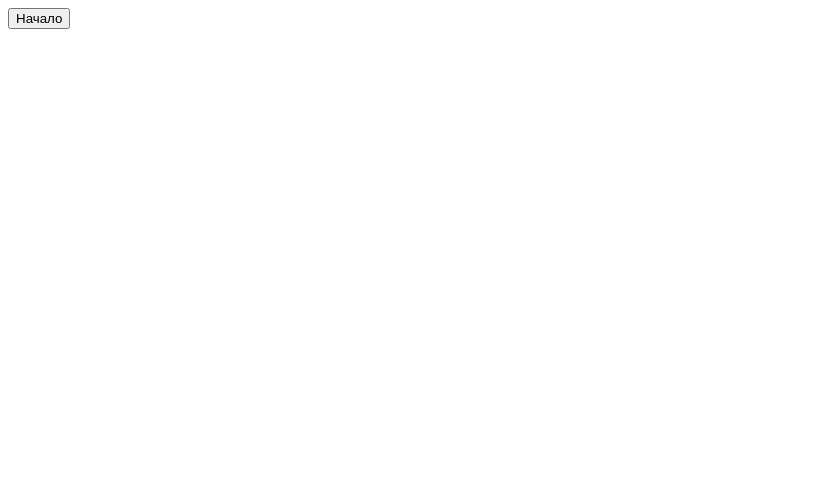
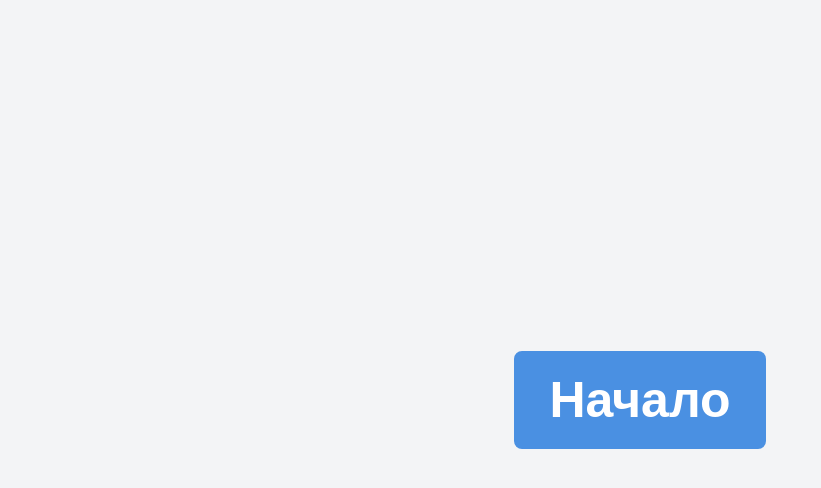
Before and after one commit to helennn123433/skanword_front, a Vue app: page /crossword in a window 1280 px wide. Shown: the top 488 px of the page, without its empty margins (0-821 px from the left). Built offline with nearby package versions, Linux system fonts and the light colour scheme.

Commit message:
add so much styles

```diff
--- a/public/index.html
+++ b/public/index.html
@@ -4,6 +4,9 @@
     <meta charset="utf-8">
     <meta http-equiv="X-UA-Compatible" content="IE=edge">
     <meta name="viewport" content="width=device-width,initial-scale=1.0">
+    <link rel="preconnect" href="https://fonts.googleapis.com">
+    <link rel="preconnect" href="https://fonts.gstatic.com" crossorigin>
+    <link href="https://fonts.googleapis.com/css2?family=Inter:wght@100..900&family=Montserrat:ital,wght@0,100..900;1,100..900&display=swap" rel="stylesheet">
     <link rel="icon" href="<%= BASE_URL %>favicon.ico">
     <title><%= htmlWebpackPlugin.options.title %></title>
   </head>
@@ -12,6 +15,5 @@
       <strong>We're sorry but <%= htmlWebpackPlugin.options.title %> doesn't work properly without JavaScript enabled. Please enable it to continue.</strong>
     </noscript>
     <div id="app"></div>
-    <!-- built files will be auto injected -->
   </body>
 </html>
--- /dev/null
+++ b/src/assets/index.css
@@ -0,0 +1,5 @@
+body{
+    background-color: #f3f4f6;
+    margin: 0;
+    font-family: "Montserrat", sans-serif;
+}
--- a/src/components/ButtonComponent.vue
+++ b/src/components/ButtonComponent.vue
@@ -22,5 +22,18 @@ const handleClick = () => {
 </script>
 
 <style scoped>
-
+ button{
+  padding: 20px 35px;
+  font-size: 50px;
+  font-weight: bold;
+  color: #ffffff;
+  background-color: #4a90e2;
+  border: none;
+  border-radius: 8px;
+  cursor: pointer;
+  transition: background-color 0.3s ease;
+ }
+ button:hover {
+    background-color: #2c5f8a;
+  }
 </style>
--- a/src/components/CrosswordContainer.vue
+++ b/src/components/CrosswordContainer.vue
@@ -1,4 +1,5 @@
 <template>
+  <div class="center-container">
     <div id="crossword-container">
       <div
         v-for="(cell, key) in cells"
@@ -9,6 +10,7 @@
         <input v-model="cell.value" type="text" maxlength="1" @input="updateCrosswordState" />
         <div v-if="cell.id" class="question-number">
           {{ cell.id }}<span v-if="cell.crossedId">({{ cell.crossedId }})</span>
+        </div>
       </div>
     </div>
   </div>
@@ -93,15 +95,18 @@ watch(() => props.crosswordData, initCrossword, { immediate: true });
 </script>
 
 <style scoped>
+.center-container {
+  display: flex;
+  justify-content: center;
+  margin-top: 40px;
+}
+
 #crossword-container {
   display: grid;
-  grid-template-columns: repeat(19, 40px);
-  grid-template-rows: repeat(14, 40px);
   gap: 4px;
-  background-color: #f1f1f1;
   width: max-content;
-  margin: 20px;
   position: relative;
+
 }
 
 .cell {
@@ -121,7 +126,7 @@ watch(() => props.crosswordData, initCrossword, { immediate: true });
   font-size: 18px;
   font-weight: bold;
   color: #333;
-  background-color: #fff;
+  background-color: #ccc;
 }
 
 .correct-word input {
--- a/src/main.js
+++ b/src/main.js
@@ -1,6 +1,7 @@
 import { createApp } from "vue";
 import App from "./App.vue";
 import router from "./router";
+import '@/assets/index.css'
 
 const app = createApp(App);
 
--- a/src/pages/CrosswordApp.vue
+++ b/src/pages/CrosswordApp.vue
@@ -1,5 +1,9 @@
 <template>
   <div>
+    <div v-if="isLoading" class="loading-overlay">
+      <div class="spinner"></div>
+    </div>
+    <div v-else>
       <CrosswordContainer
         :crosswordData="crosswordData"
         @wordCorrect="handleWordCorrect"
@@ -10,6 +14,7 @@
       <div v-if="isCompleted" class="completion-message">
         <p>Сканворд завершён. Можете пройти снова.</p>
         <button @click="restartCrossword">Пройти снова</button>
+      </div>
     </div>
   </div>
 </template>
@@ -25,12 +30,14 @@ const router = useRouter();
 const route = useRoute();
 
 const crosswordData = ref({ words: [] });
+const isLoading = ref(true);
 
 onMounted(async () => {
   try {
     const count = route.query.count || 5;
     const response = await fetch(`http://127.0.0.1:8000/api/get-data/?count=${count}`);
     const data = await response.json();
+    console.log(data);
     if (Array.isArray(data) && data[0]?.words) {
       crosswordData.value = data[0];
     } else {
@@ -38,9 +45,10 @@ onMounted(async () => {
     }
   } catch (error) {
     console.error('Ошибка при загрузке данных:', error);
+  } finally {
+    isLoading.value = false;
   }
 });
-
 
 const handleWordCorrect = (wordId) => {
   const question = crosswordData.value.words.find(q => q.id === wordId);
@@ -49,11 +57,9 @@ const handleWordCorrect = (wordId) => {
   }
 };
 
-
 const isCompleted = computed(() => {
   return crosswordData.value.words.every(q => q.word.toUpperCase() === (q.userWord || '').toUpperCase());
 });
-
 
 const restartCrossword = () => {
   router.push('/selectdifficulty')
@@ -61,6 +67,37 @@ const restartCrossword = () => {
 </script>
 
 <style scoped>
+.loading-overlay {
+  position: fixed;
+  top: 0;
+  left: 0;
+  width: 100vw;
+  height: 100vh;
+  background-color: rgba(240, 240, 240, 0.9);
+  display: flex;
+  justify-content: center;
+  align-items: center;
+  z-index: 9999;
+}
+
+.spinner {
+  width: 50px;
+  height: 50px;
+  border: 6px solid rgba(74, 144, 226, 0.3);
+  border-top-color: #4a90e2;
+  border-radius: 50%;
+  animation: spin 1s linear infinite;
+}
+
+@keyframes spin {
+  from {
+    transform: rotate(0deg);
+  }
+  to {
+    transform: rotate(360deg);
+  }
+}
+
 .completion-message {
   margin-top: 20px;
   font-size: 18px;
@@ -73,4 +110,17 @@ const restartCrossword = () => {
   font-size: 16px;
   cursor: pointer;
 }
+button{
+  padding: 20px 35px;
+  font-size: 20px;
+  color: #ffffff;
+  background-color: #4a90e2;
+  border: none;
+  border-radius: 8px;
+  cursor: pointer;
+  transition: background-color 0.3s ease;
+ }
+ button:hover {
+    background-color: #2c5f8a;
+  }
 </style>
--- a/src/pages/DifficultPage.vue
+++ b/src/pages/DifficultPage.vue
@@ -1,5 +1,6 @@
 <template>
     <h3>Выберете сложность сканворда</h3>
+    <div class="diff_butns">
       <ButtonComponent
         text="5 слов"
         route="/crossword"
@@ -12,6 +13,7 @@
         text="10 слов"
         route="/crossword"
         :wordCount="10" />
+    </div>
   </template>
 
 <script setup>
@@ -21,6 +23,16 @@ import ButtonComponent from '@/components/ButtonComponent.vue'
 
 
 <style scoped>
-
+.diff_butns{
+  display: flex;
+  align-items: center;
+  justify-content: center;
+  flex-direction: column;
+  gap: 20px;
+}
+h3{
+  font-size: 30px;
+  text-align: center;
+}
 
 </style>
--- a/src/pages/StartPage.vue
+++ b/src/pages/StartPage.vue
@@ -1,7 +1,9 @@
 <template>
+    <div class="container">
     <ButtonComponent
     text="Начало"
     route="/selectdifficulty" />
+    </div>
 </template>
 
 <script setup>
@@ -9,6 +11,11 @@ import ButtonComponent from '@/components/ButtonComponent.vue'
 </script>
 
 <style scoped>
-
+.container{
+    display: flex;
+    justify-content: center;
+    align-items: center;
+    height: 100vh;
+}
 
 </style>
```
Lines whose indentation alone changed are shown as unchanged.
